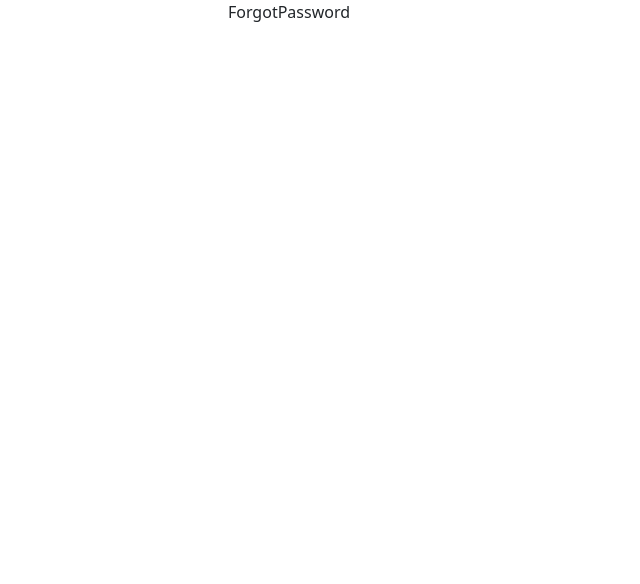
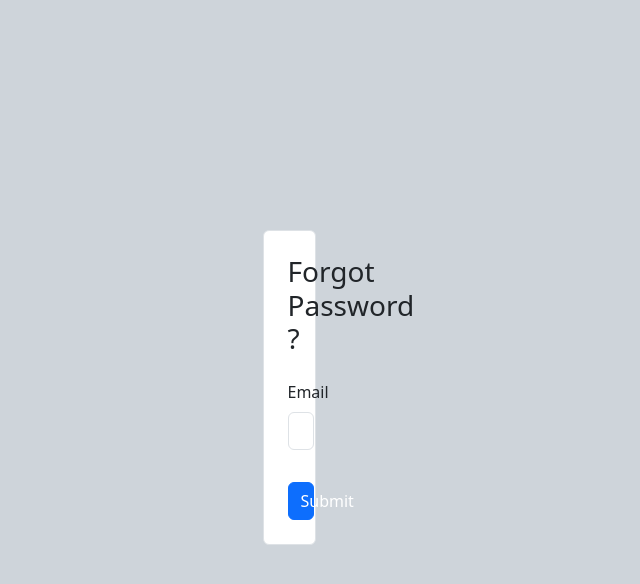
Before and after one commit to vishal38722/chatApp-Django-React, a React (Create React App) app in the folder frontend/: page /forgot-password in a window 1280 px wide. Shown: the top 584 px of the page, without its empty margins (351-991 px from the left). Built offline with nearby package versions, Linux system fonts and the light colour scheme.

Commit message:
added forgotPassword

```diff
--- a/frontend/src/components/ForgotPassword.js
+++ b/frontend/src/components/ForgotPassword.js
@@ -1,14 +1,69 @@
-import React from 'react'
-// import toast from 'react-hot-toast'
+import React, { useState } from 'react';
+import toast from 'react-hot-toast';
+import axios from "axios";
 
 const ForgotPassword = () => {
+  const [email, setEmail] = useState('');
+  const [isEmailSent, setIsEmailSent] = useState(false);
 
 
+  const handleSubmit = async (e) => {
+    e.preventDefault();
+
+    if(!email){
+        toast.error("Please enter your email");
+        return;
+    }
+
+    try{
+        const res = await axios.post("http://localhost:5000/api/forgot-password", email);
+
+        //TODO
+        setIsEmailSent(true);
+        toast.success("Email sent successfully!");
+
+    }catch (error){
+        console.log(error);
+        toast.error(`Something went wrong ${error}`)
+    }finally{
+        setIsEmailSent(true);
+        setEmail("");
+    }
+
+  }
+
   return (
-    <div>
-        ForgotPassword
+    <div className='d-flex align-items-center justify-content-center bg-dark-subtle  min-vw-100 min-vh-100'>
+      <div className='container'>
+        <div className='row'>
+          <div className='col-md-4 offset-md-4'>
+            <form onSubmit={handleSubmit} className='p-4 border rounded bg-white '>
+              <h3 className='mb-4 text-center'>Forgot Password ?</h3>
+              <div className='mb-3 text-start'>
+                <label htmlFor='email' className='form-label'>
+                  Email
+                </label>
+                <input
+                  type='email'
+                  className='form-control'
+                  id='email'
+                  placeholder='Enter your email'
+                  value={email}
+                  onChange={(e) => setEmail(e.target.value)}
+                />
+              </div>
+              <button type='submit' className='btn btn-primary' disabled={isEmailSent}>
+                Submit
+              </button>
+              {isEmailSent && (
+                <p className="mt-3 text-success">An email was sent successfully!</p>
+              )}
+            </form>
+          </div>
+        </div>
+      </div>
     </div>
-  )
-}
+  );
+};
 
-export default ForgotPassword
+export default ForgotPassword;
--- a/frontend/src/components/SignUp.js
+++ b/frontend/src/components/SignUp.js
@@ -2,6 +2,7 @@
 import React, { useState } from 'react';
 import '../css/auth.css';
 import { Link, useNavigate } from 'react-router-dom';
+import toast from 'react-hot-toast';
 import axios from 'axios';
 
 // Create SignUp component
@@ -21,21 +22,24 @@ const SignUp = () => {
   const handleSubmit = async (e) => {
     e.preventDefault();
     const { fullName, email, password } = formData;
-      const { data } = await axios.post(/register/, {
-        fullName,
-        email,
-        password,
-      });
+    // if(!fullName || !email || !password){
+    //   toast.error("Please fill the complete form")
+    // }
+      // const { data } = await axios.post('http://localhost:5000/api/register/', {
+      //   fullName,
+      //   email,
+      //   password,
+      // });
 
-      if (data.status === false) {
-        console.log("Error occured");
-        return;
-      }
-      localStorage.setItem(
-        process.env.REACT_APP_LOCALHOST_KEY,
-        JSON.stringify(data.user)
-      );
-      navigate("/");
+      // if (data.status === false) {
+      //   console.log("Error occured");
+      //   return;
+      // }
+      // localStorage.setItem(
+      //   process.env.REACT_APP_LOCALHOST_KEY,
+      //   JSON.stringify(data.user)
+      // );
+      // navigate("/");
       console.log('Form submitted:', formData);
   };
 
@@ -56,7 +60,7 @@ const SignUp = () => {
               name="fullName"
               value={formData.fullName}
               onChange={handleInputChange}
-              required
+              // required
             />
           </div>
 
@@ -72,7 +76,7 @@ const SignUp = () => {
               name="email"
               value={formData.email}
               onChange={handleInputChange}
-              required
+              // required
             />
           </div>
 
@@ -88,7 +92,7 @@ const SignUp = () => {
               name="password"
               value={formData.password}
               onChange={handleInputChange}
-              required
+              // required
             />
           </div>
 
@@ -104,7 +108,7 @@ const SignUp = () => {
               name="confirmPassword"
               value={formData.confirmPassword}
               onChange={handleInputChange}
-              required
+              // required
             />
           </div>
 
```
